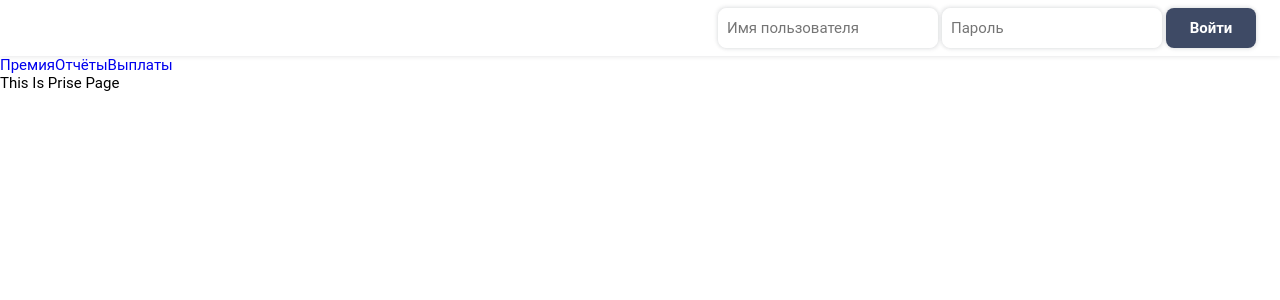
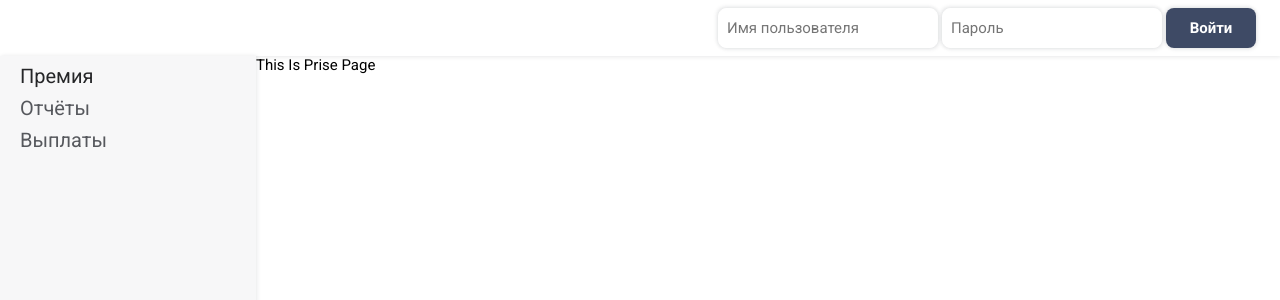
Before and after one commit to Shertor/mdgt-dashboard, a React (Create React App) app: page / in a window 1280 px wide. Shown: the top 300 px of the page. Built offline with nearby package versions, Linux system fonts and the light colour scheme.

Commit message:
Навигация

```diff
--- a/src/App.css
+++ b/src/App.css
@@ -0,0 +1,11 @@
+.content-wrapper {
+	height: 100vh;
+	display: grid;
+
+	grid-template-rows: min-content;
+}
+
+.content {
+	display: grid;
+	grid-template-columns: 1fr 4fr;
+}
--- a/src/App.js
+++ b/src/App.js
@@ -7,9 +7,11 @@ import Navigation from './Components/Navigation/Navigation'
 
 function App() {
 	return (
-		<div>
+		<div className="content-wrapper">
 			<LogInBar />
-			<Navigation />
+			<div className="content">
+				<Navigation />
+			</div>
 		</div>
 	)
 }
--- a/src/Components/LogInBar/LogInBar.css
+++ b/src/Components/LogInBar/LogInBar.css
@@ -4,6 +4,7 @@
 
 .login-wrapper {
 	height: fit-content;
+
 	padding: 0.5rem 0;
 	width: 100%;
 
--- /dev/null
+++ b/src/Components/Navigation/Navigation.css
@@ -0,0 +1,23 @@
+.navigation {
+	height: 100%;
+	display: flex;
+	flex-direction: column;
+	row-gap: 0.5rem;
+
+	padding: 0.5rem 1.25rem;
+
+	font-size: var(--h2-font-size);
+
+	background-color: var(--body-color);
+
+	box-shadow: 1px 0px 4px hsla(var(--hue), 24%, 15%, 0.1);
+}
+
+.nav-link {
+	color: var(--text-color);
+	text-decoration: none;
+}
+
+.is-active {
+	color: var(--title-color);
+}
--- a/src/Components/Navigation/Navigation.js
+++ b/src/Components/Navigation/Navigation.js
@@ -1,5 +1,13 @@
 import { React, Component } from 'react'
-import { BrowserRouter as Router, Routes, Route, Link } from 'react-router-dom'
+import {
+	BrowserRouter as Router,
+	Routes,
+	Route,
+	Link,
+	NavLink,
+} from 'react-router-dom'
+
+import './Navigation.css'
 
 import Prise from '../Prise/Prise'
 import Reports from '../Reports/Reports'
@@ -11,15 +19,33 @@ export default class Navigation extends Component {
 			<>
 				<Router>
 					<nav className="navigation">
-						<Link as={Link} to="/" className="nav-link">
+						<NavLink
+							as={Link}
+							to="/"
+							className={({ isActive }) =>
+								isActive ? 'nav-link is-active' : 'nav-link'
+							}
+						>
 							Премия
-						</Link>
-						<Link as={Link} to="/Reports" className="nav-link">
+						</NavLink>
+						<NavLink
+							as={Link}
+							to="/Reports"
+							className={({ isActive }) =>
+								isActive ? 'nav-link is-active' : 'nav-link'
+							}
+						>
 							Отчёты
-						</Link>
-						<Link as={Link} to="/Payments" className="nav-link">
+						</NavLink>
+						<NavLink
+							as={Link}
+							to="/Payments"
+							className={({ isActive }) =>
+								isActive ? 'nav-link is-active' : 'nav-link'
+							}
+						>
 							Выплаты
-						</Link>
+						</NavLink>
 					</nav>
 
 					<Routes>
--- a/src/index.css
+++ b/src/index.css
@@ -1,3 +1,5 @@
+@import url('https://fonts.googleapis.com/css2?family=Roboto:wght@400;500;700;900&display=swap');
+
 :root {
 	--header-height: 3.5rem;
 
@@ -11,7 +13,7 @@
 	--title-color: hsl(var(--hue), 4%, 15%);
 	--text-color: hsl(var(--hue), 4%, 35%);
 	--text-color-light: hsl(var(--hue), 4%, 55%);
-	--body-color: hsl(var(--hue), 0%, 100%);
+	--body-color: hsl(var(--hue), 4%, 97%);
 	--container-color: #fff;
 
 	/* FONTS */
```
